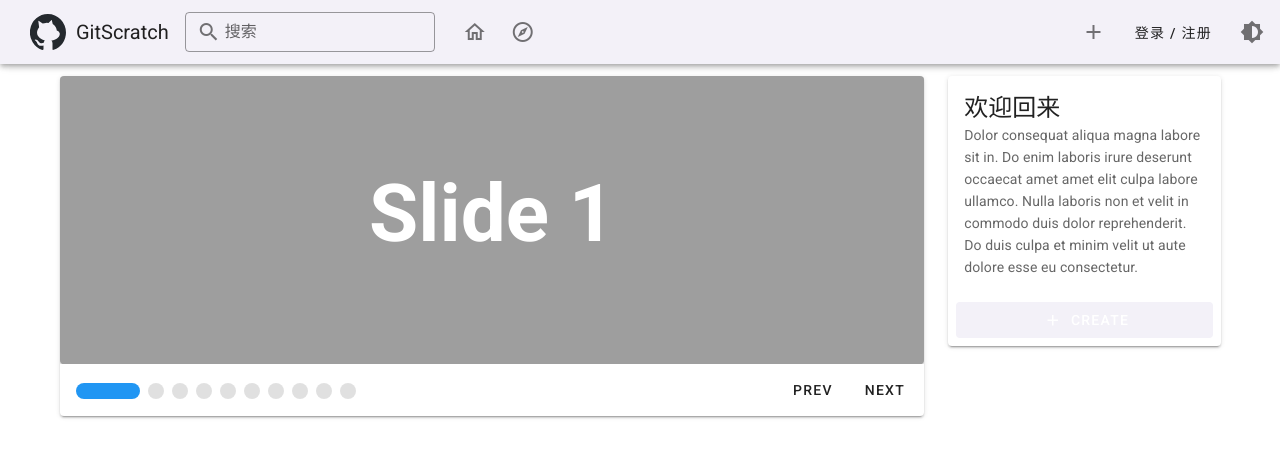
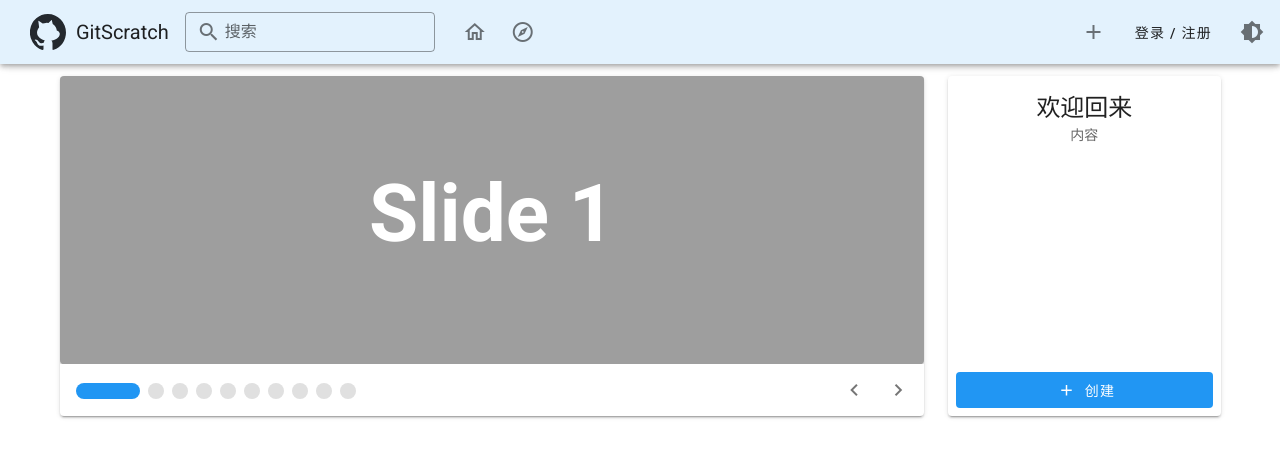
Before and after one commit to UniScratch/gitscratch-frontend, a Vue app: page / in a window 1280 px wide. Shown: the top 458 px of the page. Built offline with nearby package versions, Linux system fonts and the light colour scheme.

Commit message:
修改 Carousel, SideBanner 与 Carousel 对齐, 修改颜色主题

```diff
--- a/src/App.vue
+++ b/src/App.vue
@@ -4,13 +4,13 @@
       <Appbar />
       <v-container>
         <v-row>
-          <v-col cols="9" >
-            <Carousel/>
+          <v-col cols="9" height="350">
+            <Carousel style="height: 100% !important;"/>
             <!-- <v-sheet rounded="lg" min-height="268"></v-sheet> -->
           </v-col>
 
-          <v-col cols="3" >
-            <SideBanner/>
+          <v-col cols="3" height="350">
+            <SideBanner style="height: 100% !important;"/>
             <!-- <v-sheet min-height="70vh" rounded="lg"></v-sheet> -->
           </v-col>
         </v-row>
--- a/src/components/Carousel.vue
+++ b/src/components/Carousel.vue
@@ -18,7 +18,7 @@
                         @click="toggle"
                         depressed
                         rounded
-                        style="width: 32px;height:16px;padding:0px"
+                        style="width: 32px; height: 16px; padding: 0px;"
                         class="ml-2"
                         color="accent"
                     ></v-btn>
@@ -27,17 +27,17 @@
                         active
                         @click="toggle"
                         depressed
-                        disabled
                         rounded
-                        style="min-width: 16px; width:16px; height:16px;padding:0px"
+                        style="min-width: 16px; width: 16px; height: 16px; padding: 0px;"
                         class="ml-2"
+                        color="grey_background"
                     ></v-btn>
                 </v-item>
             </v-item-group>
 
             <v-spacer />
-            <v-btn text @click="prev">Prev</v-btn>
-            <v-btn text @click="next">Next</v-btn>
+            <v-btn icon @click="prev"><v-icon>mdi-chevron-left</v-icon></v-btn>
+            <v-btn icon @click="next"><v-icon>mdi-chevron-right</v-icon></v-btn>
         </v-card-actions>
     </v-card>
 </template>
--- a/src/components/SideBanner.vue
+++ b/src/components/SideBanner.vue
@@ -1,12 +1,12 @@
 <template>
-    <v-card>
-        <v-card-title class="text-h5">欢迎回来</v-card-title>
+    <v-card style="position: relative;" class="text-center">
+        <v-card-title class="text-h5" style="display: block; position: static;">欢迎回来</v-card-title>
 
-        <v-card-subtitle>Dolor consequat aliqua magna labore sit in. Do enim laboris irure deserunt occaecat amet amet elit culpa labore ullamco. Nulla laboris non et velit in commodo duis dolor reprehenderit. Do duis culpa et minim velit ut aute dolore esse eu consectetur.</v-card-subtitle>
+        <v-card-subtitle>内容</v-card-subtitle>
 
-        <v-card-actions>
-            <v-btn block depressed color="primary">
-                <v-icon left>mdi-plus</v-icon>Create
+        <v-card-actions style="position: absolute; bottom: 0; left: 0; right: 0;">
+            <v-btn block depressed color="accent">
+                <v-icon left>mdi-plus</v-icon>创建
             </v-btn>
         </v-card-actions>
     </v-card>
--- a/src/plugins/vuetify.js
+++ b/src/plugins/vuetify.js
@@ -8,14 +8,16 @@ export default new Vuetify({
     theme: {
         themes: {
             light: {
-                primary: "#F3F1F8",
+                primary: colors.blue.lighten5,
                 secondary: colors.blue.darken4,
                 accent: colors.blue.base,
+                grey_background: colors.grey.lighten2,
             },
             dark: {
-                primary: "#2B2734",
+                primary: colors.grey.darken4,
                 secondary: colors.blue.darken4,
                 accent: colors.blue.base,
+                grey_background: colors.grey.darken3,
             },
         },
     },
```
